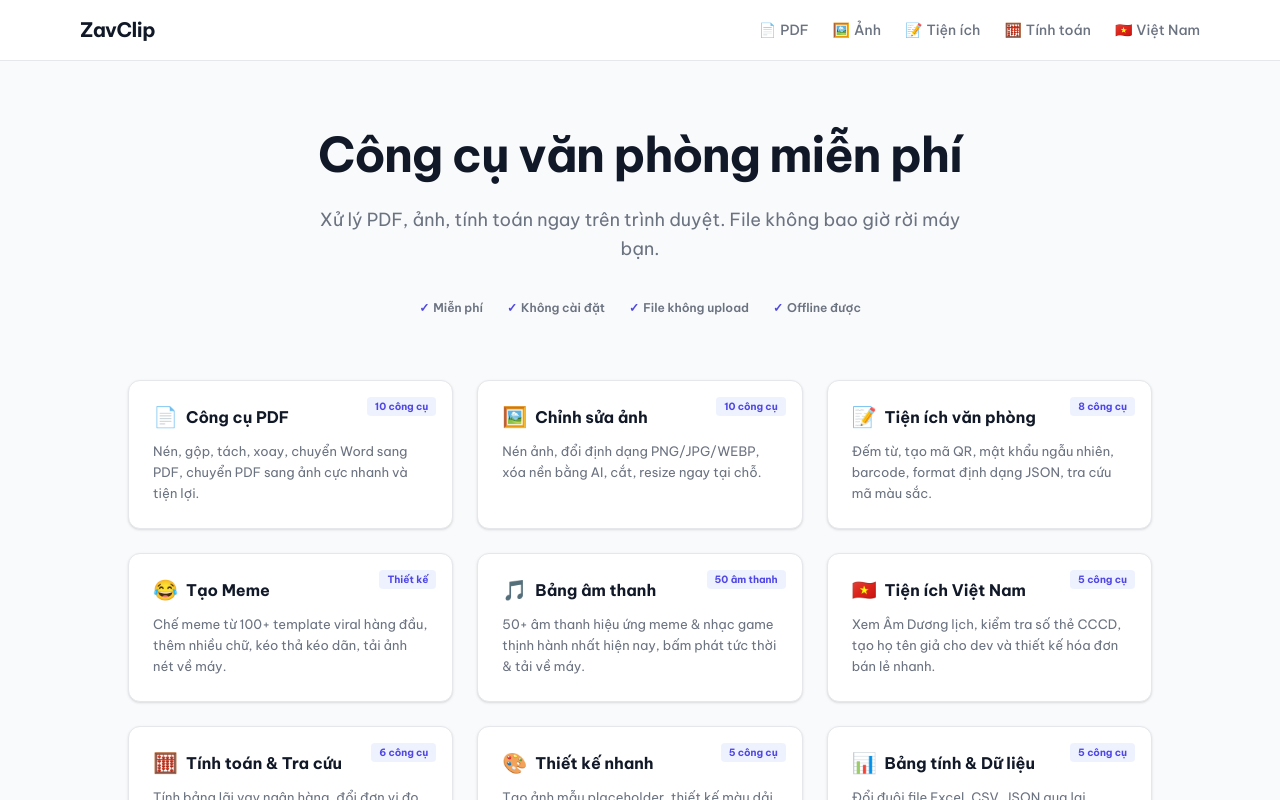
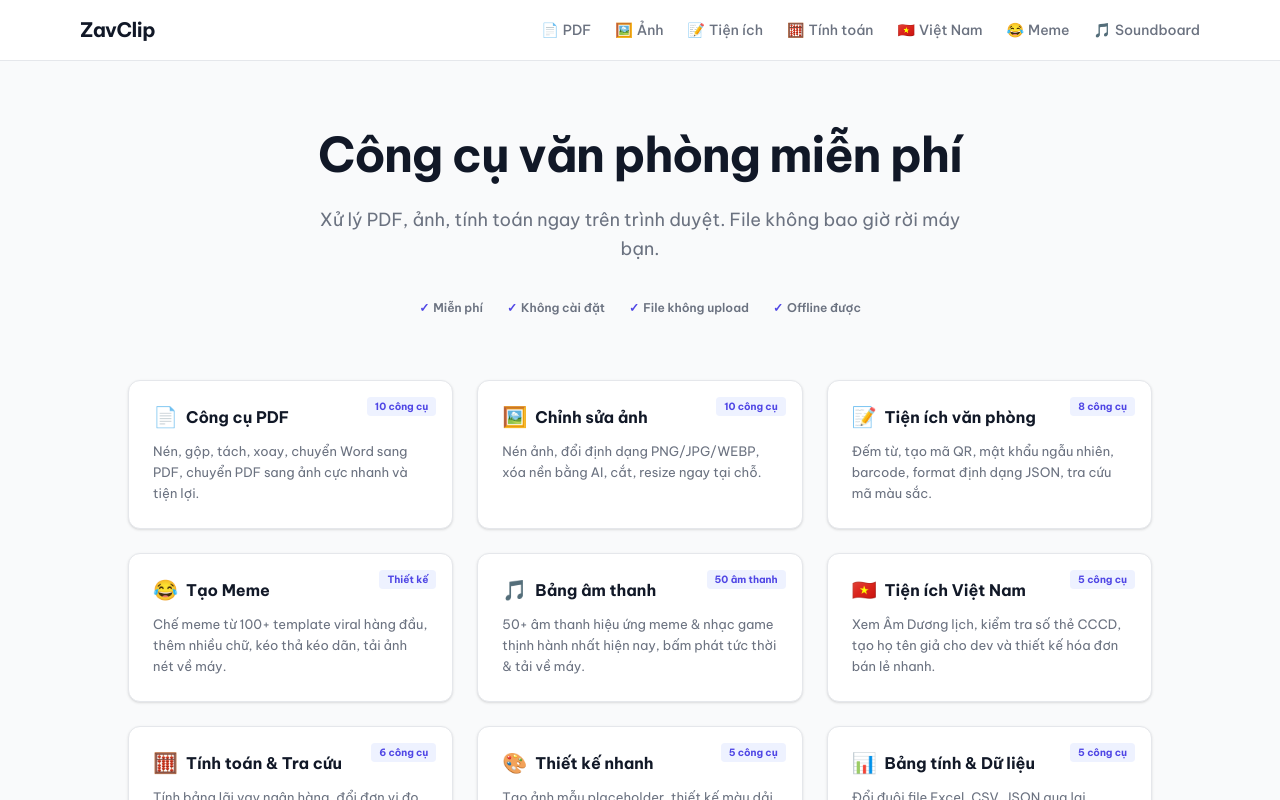
Before and after one commit to babyfox1306/video-downloader, a Next.js app: page / in a window 1280 px wide. Shown: the top 800 px of the page. Built offline with nearby package versions, Linux system fonts and the light colour scheme.

Commit message:
fix: update layout metadata description and add Meme/Soundboard links to Navbar

```diff
--- a/app/layout.tsx
+++ b/app/layout.tsx
@@ -15,7 +15,7 @@ const geistMono = Geist_Mono({
 
 export const metadata: Metadata = {
   title: "ZavClip - Công cụ văn phòng online miễn phí",
-  description: "Bộ công cụ PDF, ảnh, tính toán, tiện ích Việt Nam - miễn phí, không cần cài đặt, file không rời máy bạn",
+  description: "Bộ công cụ PDF, ảnh, tính toán, tiện ích Việt Nam. Miễn phí, không cần cài đặt, file không rời khỏi máy bạn.",
 };
 
 const navItems = [
@@ -24,6 +24,8 @@ const navItems = [
   { name: "Tiện ích", emoji: "📝", href: "/text" },
   { name: "Tính toán", emoji: "🧮", href: "/calc" },
   { name: "Việt Nam", emoji: "🇻🇳", href: "/vietnam" },
+  { name: "Meme", emoji: "😂", href: "/meme" },
+  { name: "Soundboard", emoji: "🎵", href: "/soundboard" },
 ];
 
 export default function RootLayout({
```
